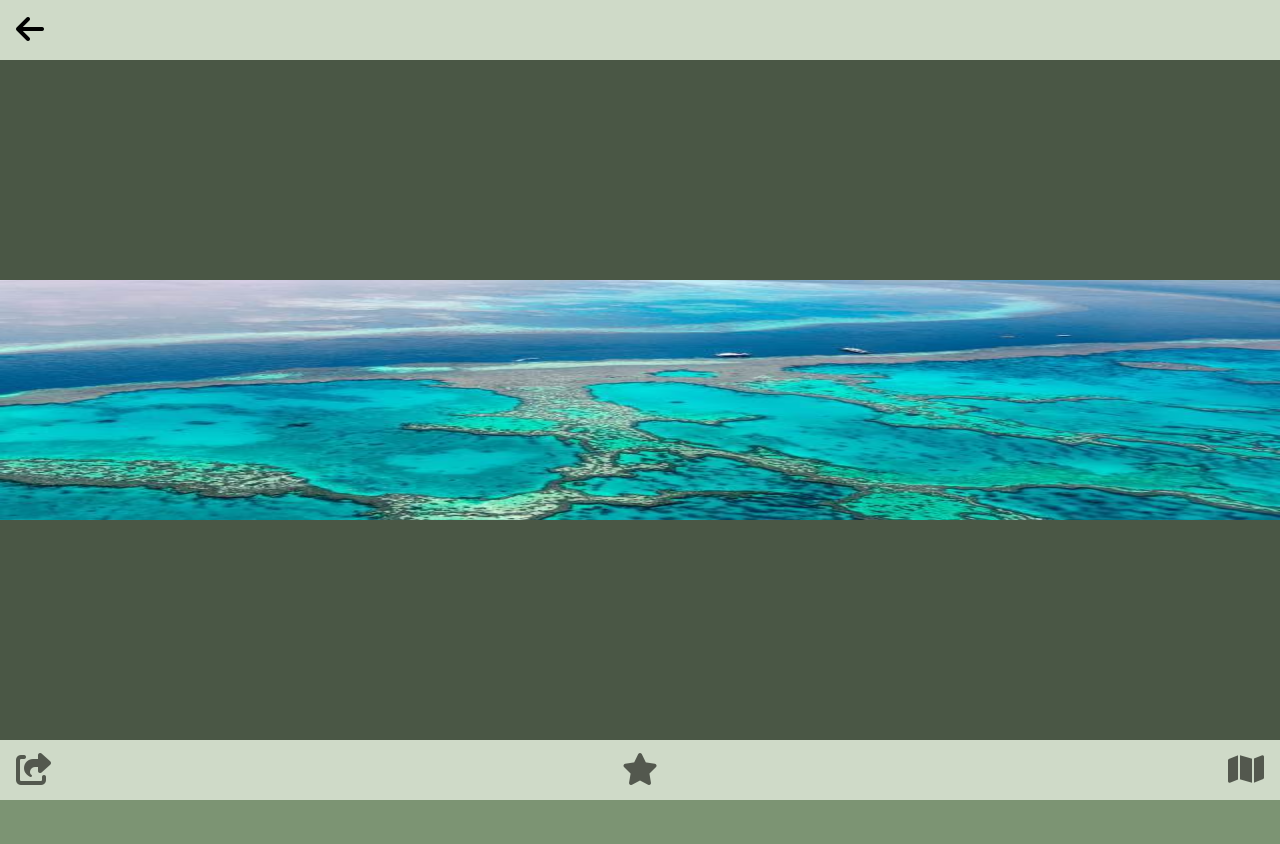
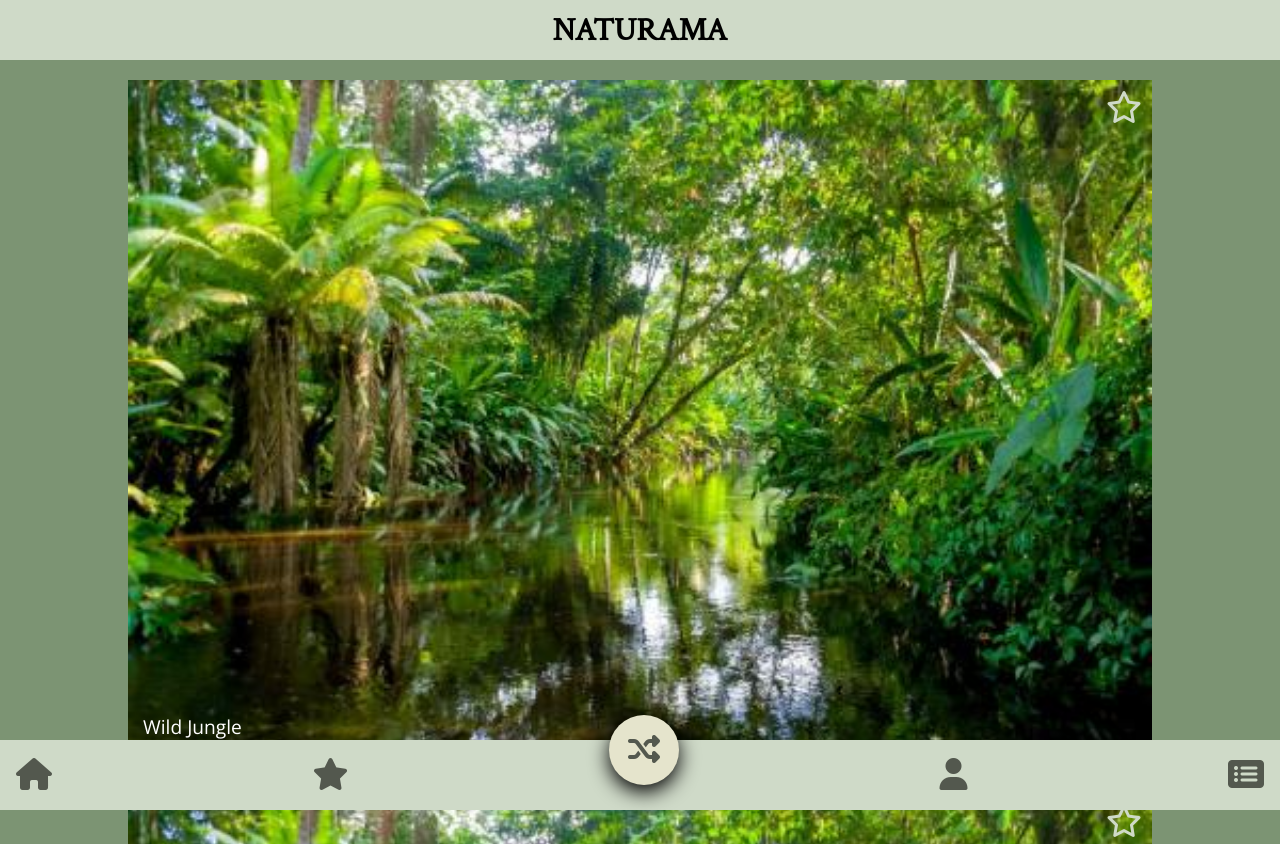
Before and after one commit to bilkn/naturama, a React app: page /daily-place-list in a window 1280 px wide. Shown: the top 844 px of the page. Before the commit the page ends 800 px from the top, so only its background shows below. Built offline with nearby package versions, Linux system fonts and the light colour scheme.

Commit message:
feat: add Router

```diff
--- a/package.json
+++ b/package.json
@@ -20,6 +20,7 @@
     "eslint": "^7.18.0",
     "eslint-plugin-react": "^7.22.0",
     "file-loader": "^6.2.0",
+    "history": "^5.0.0",
     "html-loader": "^1.3.2",
     "html-webpack-plugin": "^4.5.1",
     "mini-css-extract-plugin": "^1.3.4",
--- a/src/components/App/App.js
+++ b/src/components/App/App.js
@@ -1,4 +1,5 @@
 import React from 'react';
+import { Route, BrowserRouter as Router, Switch } from 'react-router-dom';
 import 'regenerator-runtime/runtime.js';
 import AppHead from '../AppHead/AppHead';
 import DailyPlaceList from '../DailyPlaceList/DailyPlaceList';
@@ -8,10 +9,19 @@ import Home from '../Home/Home';
 import MobileNav from '../MobileNav/MobileNav';
 import Profile from '../Profile/Profile';
 import SocialLinks from '../SocialLinks/SocialLinks';
+import { createBrowserHistory } from 'history';
 function App() {
+  const history = createBrowserHistory();
   return (
     <>
-      <FullscreenPicture />
+      <AppHead />
+      <Router history={history}>
+        <Route exact path="/" component={Home}></Route>
+        <Route path="/favourites" component={Favourites}></Route>
+        <Route path="/profile" component={Profile}></Route>
+        <Route path="/daily-place-list" component={DailyPlaceList}></Route>
+        <MobileNav />
+      </Router>
     </>
   );
 }
--- a/src/components/AppHead/AppHead.scss
+++ b/src/components/AppHead/AppHead.scss
@@ -2,6 +2,9 @@
 @import "../../styles/mixins";
 .app-head {
     @include appHeadFixed($mobile-nav-height, 1000);
+    align-items: center;
     background: $sec-color;
+    display: flex;
+    justify-content: center;
     padding: $mobile-nav-padding;
 }
--- a/src/components/MobileNav/MobileNav.js
+++ b/src/components/MobileNav/MobileNav.js
@@ -1,18 +1,23 @@
 import React from 'react';
-import "./MobileNav.scss";
+import './MobileNav.scss';
+import { Link } from 'react-router-dom';
 function MobileNav() {
   return (
     <nav className="mobile-nav">
       <ul className="mobile-nav-list">
         <li className="mobile-nav-list-item">
+          <Link to="/">
             <button className="mobile-nav-list-item__btn">
               <i className="fas fa-home mobile-nav-list-item__icon"></i>
             </button>
+          </Link>
         </li>
         <li className="mobile-nav-list-item">
+          <Link to="/favourites">
             <button className="mobile-nav-list-item__btn">
               <i className="fas fa-star mobile-nav-list-item__icon"></i>
             </button>
+          </Link>
         </li>
         <li className="mobile-nav-list-item mobile-nav-list-item--shuffle-item">
           <button className="mobile-nav-list-item__btn">
@@ -20,14 +25,18 @@ function MobileNav() {
           </button>
         </li>
         <li className="mobile-nav-list-item ">
+          <Link to="/profile">
             <button className="mobile-nav-list-item__btn">
               <i className="fas fa-user mobile-nav-list-item__icon"></i>
             </button>
+          </Link>
         </li>
         <li className="mobile-nav-list-item ">
+          <Link to="/daily-place-list">
             <button className="mobile-nav-list-item__btn">
               <i className="fas fa-list-alt mobile-nav-list-item__icon"></i>
             </button>
+          </Link>
         </li>
       </ul>
     </nav>
--- a/src/components/MobilePictureNavTop/MobilePictureNavTop.scss
+++ b/src/components/MobilePictureNavTop/MobilePictureNavTop.scss
@@ -4,11 +4,11 @@
 .mobile-picture-nav-top {
   @include appHeadFixed($mobile-nav-height, 1000);
   background: $sec-color;
-  color: $icon-color;
   display: flex;
   padding: 0 1rem;
   // mobile-picture-nav-top__btn
   &__btn {
+    color: $icon-color;
     font-size: $common-icon-font-size;
   }
 }
```
Also changed, not shown: 2 other files. Lines whose indentation alone changed are shown as unchanged.
